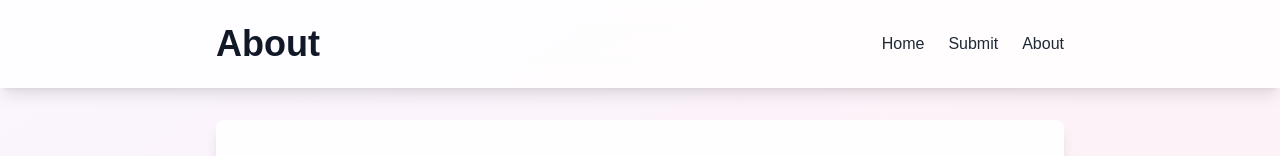
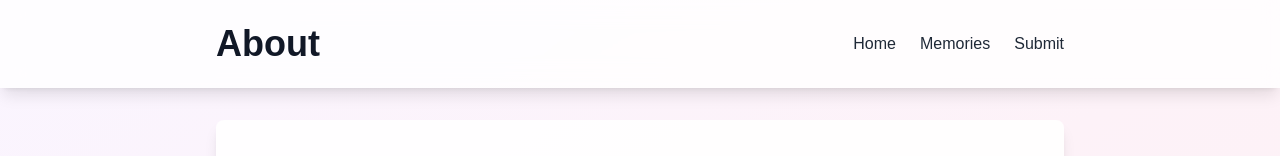
Before and after one commit to ericawotsa/Project, a Next.js app: page /about in a window 1280 px wide. Shown: the top 156 px of the page. Built offline with nearby package versions, Linux system fonts and the light colour scheme.

Commit message:
page.tsx

```diff
--- a/app/about/page.tsx
+++ b/app/about/page.tsx
@@ -16,13 +16,13 @@ export default function About() {
                 </Link>
               </li>
               <li>
-                <Link href="/submit" className="hover:text-blue-600 transition-colors duration-200">
-                  Submit
+                <Link href="/memories" className="hover:text-blue-600 transition-colors duration-200">
+                  Memories
                 </Link>
               </li>
               <li>
-                <Link href="/about" className="hover:text-blue-600 transition-colors duration-200">
-                  About
+                <Link href="/submit" className="hover:text-blue-600 transition-colors duration-200">
+                  Submit
                 </Link>
               </li>
             </ul>
```
